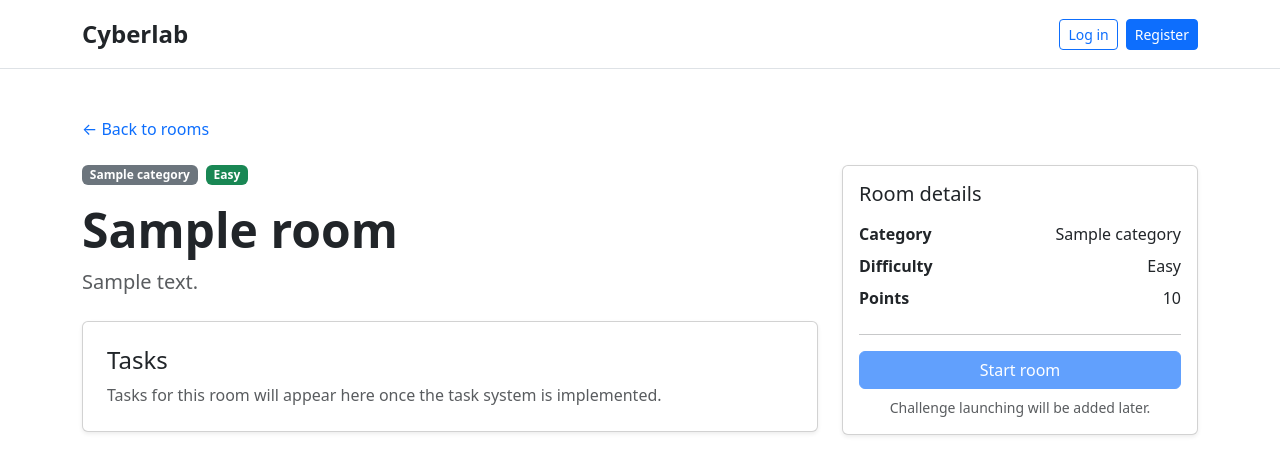
After one commit to KdntNinja/CyberLab, a Django app: a page that uses templates/rooms/room_detail.html in a window 1280 px wide. The commit adds this page. Shown: the top 475 px of the page. Run offline with Django 5.2, Linux system fonts and the light colour scheme; tables that the repository leaves empty hold one stand-in row (values such as "Sample post"); parts of the project's set-up code (start-up, migrations or seed data) failed here and were passed over.

Commit message:
Updated home system

```diff
--- a/config/urls.py
+++ b/config/urls.py
@@ -9,5 +9,6 @@ urlpatterns = [
         name="home",
     ),
     path("users/", include("accounts.urls")),
+    path("rooms/", include("rooms.urls")),
     path("admin/", admin.site.urls),
 ]
--- a/pyproject.toml
+++ b/pyproject.toml
@@ -18,6 +18,7 @@ dependencies = [
 [dependency-groups]
 dev = [
     "django-stubs>=6.1.0",
+    "djlint>=1.46.1",
     "factory-boy>=3.3.3",
     "pre-commit>=4.6.2",
     "pyright[nodejs]>=1.1.411",
@@ -72,3 +73,7 @@ select = [
     "C4",
     "RUF",
 ]
+
+[tool.djlint]
+profile = "django"
+indent = 4
--- /dev/null
+++ b/rooms/urls.py
@@ -0,0 +1,8 @@
+from django.urls import path
+
+from . import views
+
+urlpatterns = [
+    path("", views.room_list, name="room-list"),
+    path("<slug:slug>/", views.room_detail, name="room-detail"),
+]
--- a/rooms/views.py
+++ b/rooms/views.py
@@ -1 +1,28 @@
-"""Views for the rooms app."""
+from django.http import HttpRequest, HttpResponse
+from django.shortcuts import get_object_or_404, render
+
+from .models import Room
+
+
+def room_list(request: HttpRequest) -> HttpResponse:
+    rooms = Room.objects.filter(enabled=True)
+
+    return render(
+        request,
+        "rooms/room_list.html",
+        {"rooms": rooms},
+    )
+
+
+def room_detail(request: HttpRequest, slug: str) -> HttpResponse:
+    room = get_object_or_404(
+        Room,
+        slug=slug,
+        enabled=True,
+    )
+
+    return render(
+        request,
+        "rooms/room_detail.html",
+        {"room": room},
+    )
--- a/static/css/cyberlab.css
+++ b/static/css/cyberlab.css
@@ -57,3 +57,12 @@ body {
     font-size: 1.5rem;
     font-weight: 600;
 }
+
+.room-card {
+    transition: transform 0.15s ease,
+    box-shadow 0.15s ease;
+}
+
+.room-card:hover {
+    transform: translateY(-3px);
+}
--- /dev/null
+++ b/templates/rooms/room_detail.html
@@ -0,0 +1,110 @@
+{% extends "base.html" %}
+
+{% block title %}{{ room.title }} | Cyberlab{% endblock %}
+
+{% block content %}
+    <div class="mb-4">
+        <a
+                href="{% url 'room-list' %}"
+                class="text-decoration-none"
+        >
+            ← Back to rooms
+        </a>
+    </div>
+
+    <div class="row g-4">
+        <div class="col-lg-8">
+            <div class="mb-4">
+                <div class="d-flex gap-2 mb-3">
+                <span class="badge text-bg-secondary">
+                    {{ room.category.name }}
+                </span>
+
+                    {% if room.difficulty == "easy" %}
+                        <span class="badge text-bg-success">
+                        Easy
+                    </span>
+                    {% elif room.difficulty == "medium" %}
+                        <span class="badge text-bg-warning">
+                        Medium
+                    </span>
+                    {% elif room.difficulty == "hard" %}
+                        <span class="badge text-bg-danger">
+                        Hard
+                    </span>
+                    {% endif %}
+                </div>
+
+                <h1 class="display-5 fw-bold">
+                    {{ room.title }}
+                </h1>
+
+                <p class="lead text-body-secondary">
+                    {{ room.description }}
+                </p>
+            </div>
+
+            <div class="card shadow-sm">
+                <div class="card-body p-4">
+                    <h2 class="h4">
+                        Tasks
+                    </h2>
+
+                    <p class="text-body-secondary mb-0">
+                        Tasks for this room will appear here once the task system is implemented.
+                    </p>
+                </div>
+            </div>
+        </div>
+
+        <div class="col-lg-4">
+            <div class="card shadow-sm">
+                <div class="card-body">
+                    <h2 class="h5 mb-3">
+                        Room details
+                    </h2>
+
+                    <dl class="row mb-0">
+                        <dt class="col-6">
+                            Category
+                        </dt>
+
+                        <dd class="col-6 text-end">
+                            {{ room.category.name }}
+                        </dd>
+
+                        <dt class="col-6">
+                            Difficulty
+                        </dt>
+
+                        <dd class="col-6 text-end">
+                            {{ room.get_difficulty_display }}
+                        </dd>
+
+                        <dt class="col-6">
+                            Points
+                        </dt>
+
+                        <dd class="col-6 text-end">
+                            {{ room.points }}
+                        </dd>
+                    </dl>
+
+                    <hr>
+
+                    <button
+                            type="button"
+                            class="btn btn-primary w-100"
+                            disabled
+                    >
+                        Start room
+                    </button>
+
+                    <p class="small text-body-secondary text-center mt-2 mb-0">
+                        Challenge launching will be added later.
+                    </p>
+                </div>
+            </div>
+        </div>
+    </div>
+{% endblock %}
```
Also changed, not shown: config/settings.py (+8 -8 lines), templates/home.html (+50 -9 lines), templates/rooms/room_list.html (added, +86 -0 lines), README.md, 1 other file.
